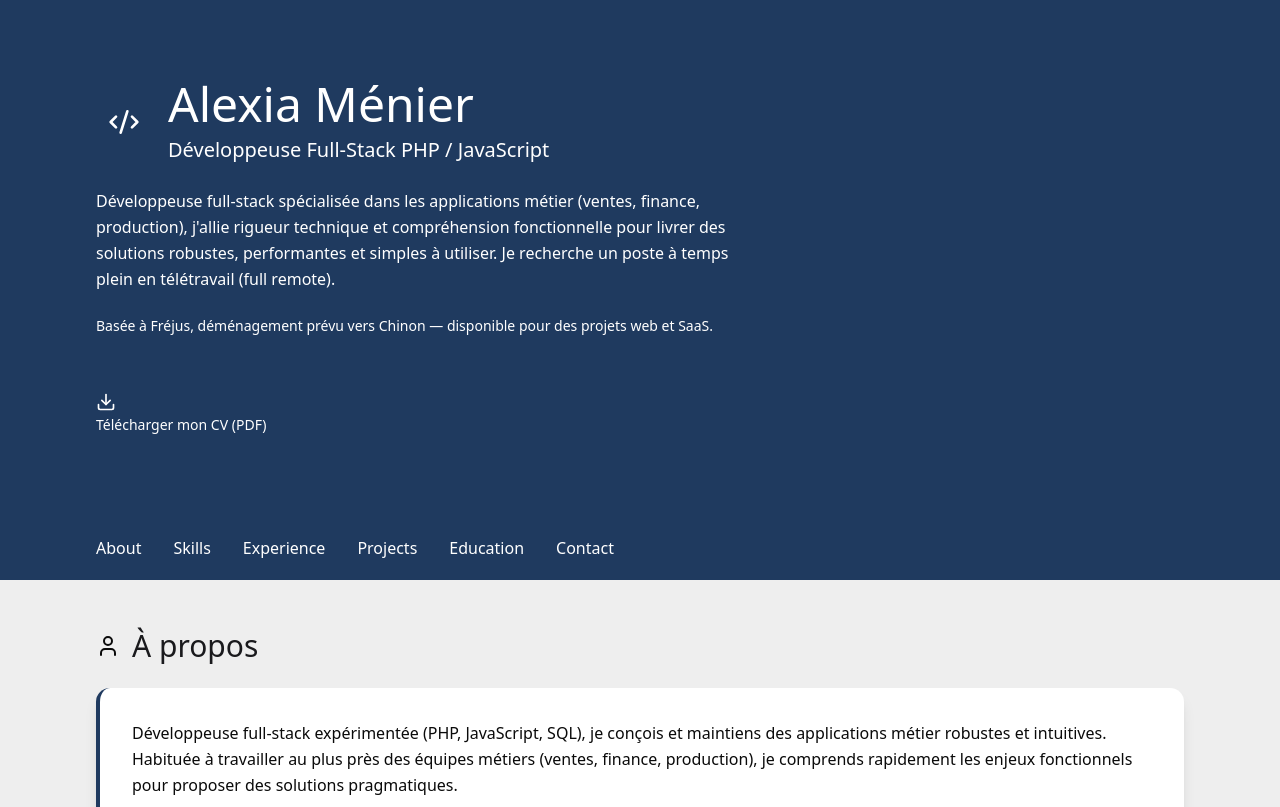
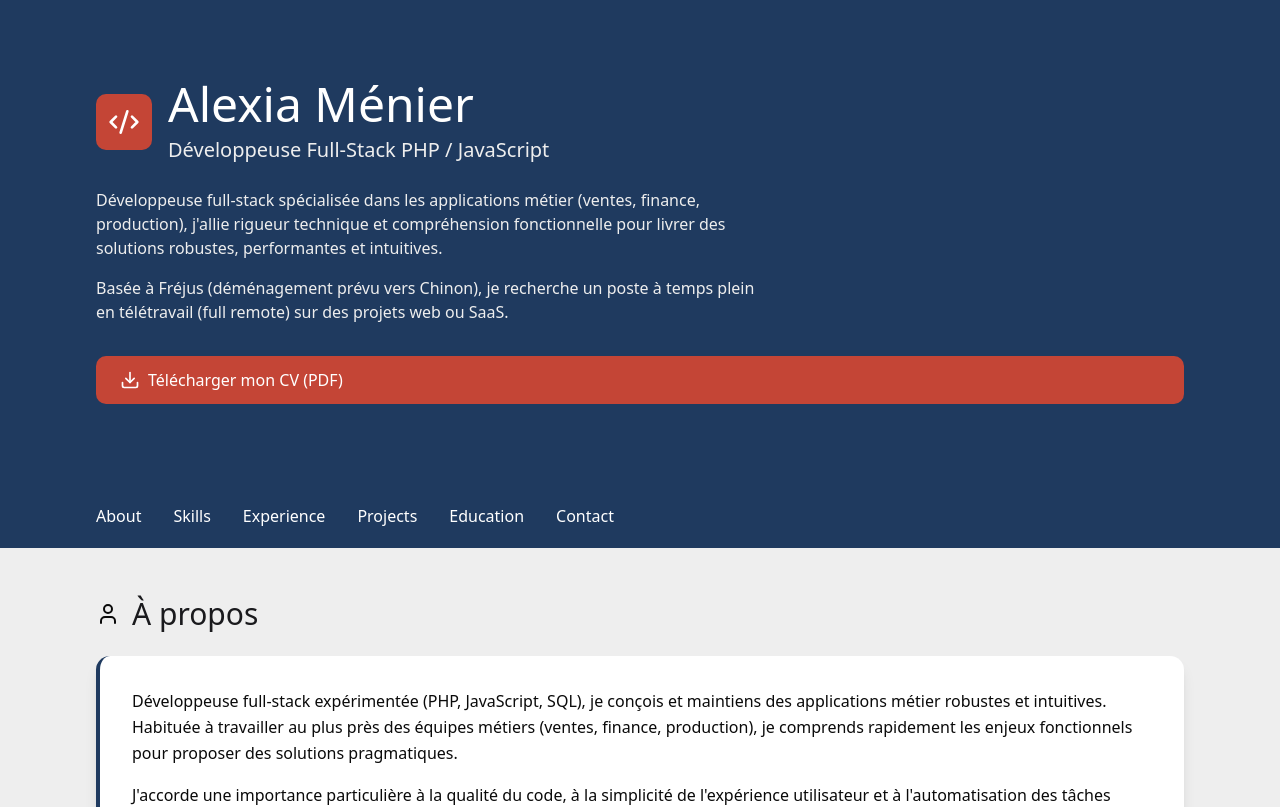
Before and after one commit to almenium/cv-portfolio, a React (Vite) app: page / in a window 1280 px wide. Shown: the top 807 px of the page. Built offline with nearby package versions, Linux system fonts and the light colour scheme.

Commit message:
Update header.tsx

```diff
--- a/src/components/header.tsx
+++ b/src/components/header.tsx
@@ -5,30 +5,28 @@ export function Header() {
     <header className="bg-[#1F3A5F] text-white py-20">
       <div className="max-w-6xl mx-auto px-4 sm:px-6 lg:px-8">
         <div className="flex items-center gap-4 mb-6">
-          <div className="bg-[#2563EB] p-3 rounded-lg">
+          <div className="bg-[#C44536] p-3 rounded-lg">
             <Code2 className="w-8 h-8" />
           </div>
           <div>
-            <h1 className="text-4xl sm:text-5xl tracking-wide uppercase">Alexia Ménier</h1>
-            <p className="text-xl text-[#E5E7EB] mt-2">
+            <h1 className="text-4xl sm:text-5xl">Alexia Ménier</h1>
+            <p className="text-xl text-[#EEEEEE] mt-2">
               Développeuse Full-Stack PHP / JavaScript
             </p>
           </div>
         </div>
-        <p className="text-[#E5E7EB] max-w-2xl mb-6 leading-relaxed">
+        <p className="text-[#EEEEEE] max-w-2xl mb-4">
           Développeuse full-stack spécialisée dans les applications métier (ventes, finance,
           production), j&apos;allie rigueur technique et compréhension fonctionnelle pour livrer des
-          solutions robustes, performantes et simples à utiliser. Je recherche un poste à temps plein
-          en télétravail (full remote).
+          solutions robustes, performantes et intuitives.
         </p>
-        <p className="text-sm text-[#BFDBFE] mb-8">
-          Basée à Fréjus, déménagement prévu vers Chinon — disponible pour des projets web et SaaS.
+        <p className="text-[#EEEEEE] max-w-2xl mb-8">
+          Basée à Fréjus (déménagement prévu vers Chinon), je recherche un poste à temps plein en
+          télétravail (full remote) sur des projets web ou SaaS.
         </p>
         <a
-          href="/cv-alexia-menier.pdf"
-          className="inline-flex items-center gap-2 bg-[#2563EB] text-white px-6 py-3 rounded-full text-sm font-medium hover:bg-[#1D4ED8] transition-colors"
-          target="_blank"
-          rel="noopener noreferrer"
+          href="/cv-portfolio/cv-alexia-menier.pdf"
+          className="bg-[#C44536] text-white px-6 py-3 rounded-lg flex items-center gap-2 hover:bg-[#a83a2c] transition-colors"
         >
           <Download className="w-5 h-5" />
           Télécharger mon CV (PDF)
```
